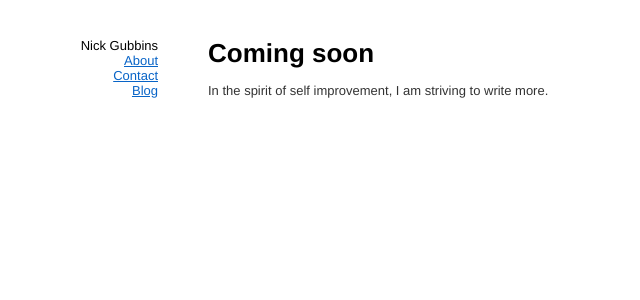
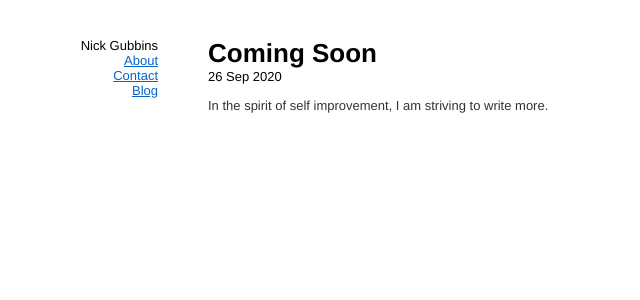
Before and after one commit to nicholasgubbins/nickgubbins.com, a Jekyll site: the page built from _posts/2020-09-26-coming-soon.md, in a window 1280 px wide. Shown: the top 300 px of the page, without its empty margins (0-640 px from the left). Built offline with Jekyll 4.4.1, drawn with Linux system fonts in a browser that asks for light colours.

Commit message:
post layout

```diff
--- /dev/null
+++ b/_layouts/post.html
@@ -0,0 +1,18 @@
+<html>
+<head>
+  <link rel="stylesheet" href="/static/style.css">
+  <link rel="icon" type="image/png" href="/static/favicon.png">
+  <meta charset="utf-8">
+  <title>{{ page.title }} · Nick Gubbins</title>
+</head>
+<body>
+    {% include nav.html %}
+
+<!-- <div id="left">&nbsp;</div> -->
+<div id="content">
+    <h1>{{page.title}}</h1>
+    <div id="sub-date">{{page.date | date_to_string}}</div>
+    {{ content }}
+</div>
+
+</body></html>
```
Also changed, not shown: _posts/2020-09-26-coming-soon.md (+1 -2 lines).
